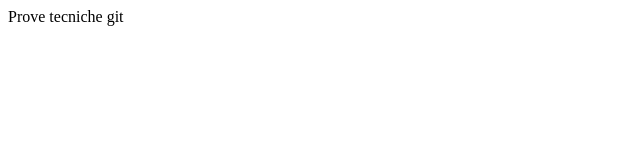
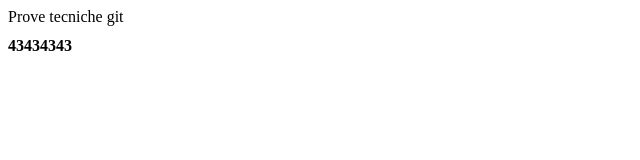
Before and after one commit to emanuel-epifani/proveTecnicheGit, a plain HTML site: page index.html in a window 1280 px wide. Shown: the full height of the page, 0-640 px from the left. Drawn offline with Linux system fonts and the light colour scheme.

Commit message:
modifiche a tt i ifiles

```diff
--- a/index.html
+++ b/index.html
@@ -9,6 +9,7 @@
 </head>
 <body>
   Prove tecniche git
+  <h1>43434343</h1>
 
   <script src="main.js"></script>
 </body>
--- a/main.js
+++ b/main.js
@@ -1 +1,2 @@
 let bob = 'sono boooooooob'
+let ciccio = 'sono boooooooob'
--- a/style.css
+++ b/style.css
@@ -0,0 +1,3 @@
+h1 {
+   font-size: medium;
+}
```
